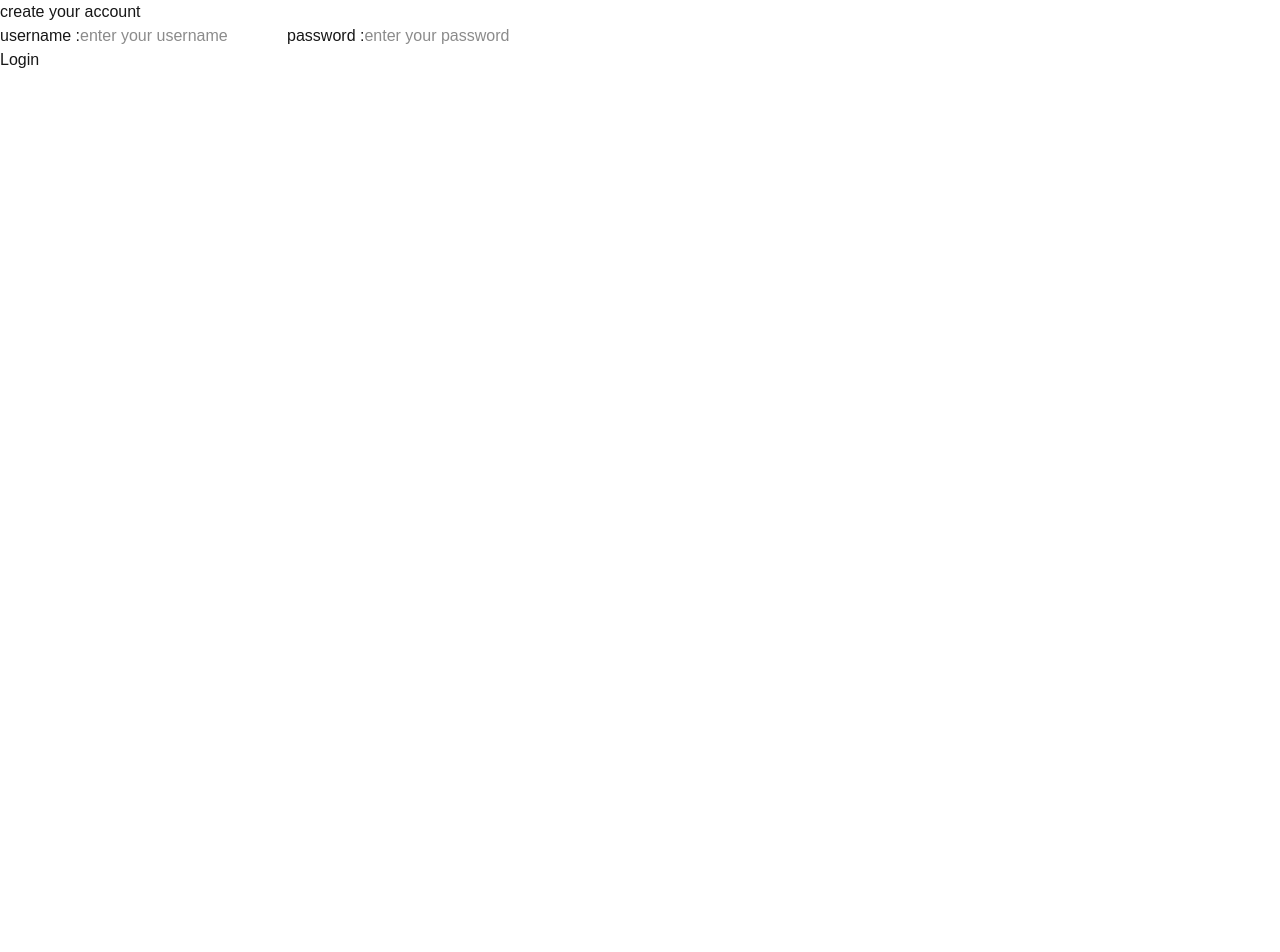
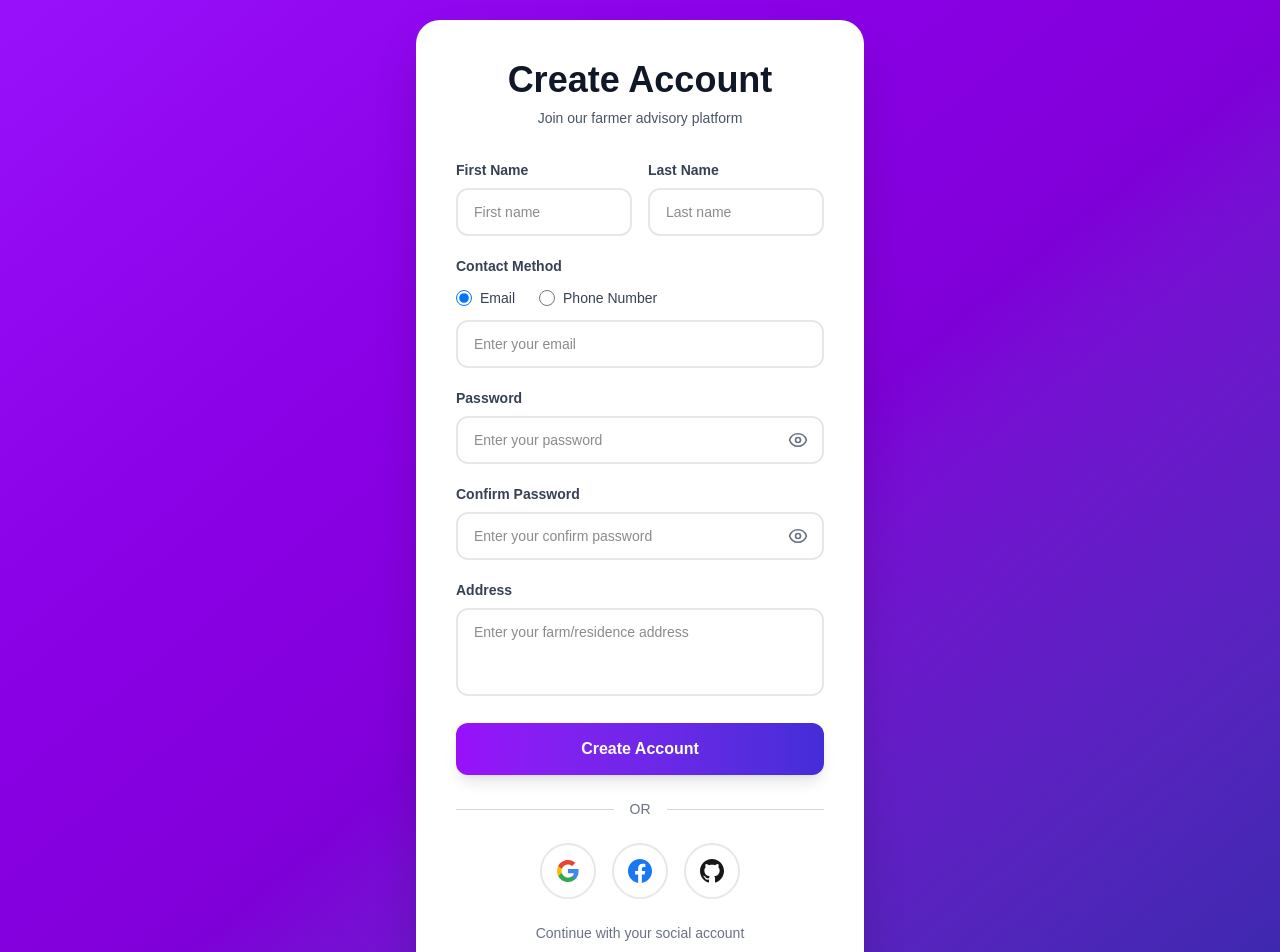
Before and after one commit to Basikavamshi/FADSS, a Next.js app in the folder my-app/: page /signup in a window 1280 px wide. Shown: the top 952 px of the page. Before the commit the page ends 800 px from the top, so only its background shows below. Built offline with nearby package versions, Linux system fonts and the light colour scheme.

Commit message:
karthikUpdated

```diff
--- a/my-app/src/app/signup/page.tsx
+++ b/my-app/src/app/signup/page.tsx
@@ -1,22 +1,215 @@
-import React from 'react'
-import Link from 'next/link'
-function Singup() {
+"use client"
+
+import React, { useState } from 'react';
+
+function Signup() {
+  const [formData, setFormData] = useState({
+    firstName: '',
+    lastName: '',
+    email: '',
+    phone: '',
+    password: '',
+    confirmPassword: '',
+    address: ''
+  });
+  const [showPassword, setShowPassword] = useState(false);
+  const [showConfirmPassword, setShowConfirmPassword] = useState(false);
+  const [contactMethod, setContactMethod] = useState('email');
+
+  const handleChange = (e) => {
+    setFormData({ ...formData, [e.target.name]: e.target.value });
+  };
+
+  const handleSubmit = () => {
+    if (contactMethod === 'email' && !formData.email) {
+      alert('Please enter your email address');
+      return;
+    }
+    if (contactMethod === 'phone' && !formData.phone) {
+      alert('Please enter your phone number');
+      return;
+    }
+    if (formData.password !== formData.confirmPassword) {
+      alert('Passwords do not match!');
+      return;
+    }
+    console.log('Form submitted:', formData, 'Contact method:', contactMethod);
+  };
+
+  const PasswordInput = ({ name, label, show, setShow }) => (
+    <div>
+      <label className="block mb-2 text-sm font-semibold text-gray-700">{label}</label>
+      <div className="relative">
+        <input
+          type={show ? "text" : "password"}
+          name={name}
+          value={formData[name]}
+          onChange={handleChange}
+          placeholder={`Enter your ${label.toLowerCase()}`}
+          required
+          className="w-full px-4 py-3 pr-12 border-2 border-gray-200 rounded-xl text-sm focus:border-purple-600 focus:outline-none transition-colors"
+        />
+        <button
+          type="button"
+          onClick={() => setShow(!show)}
+          className="absolute right-4 top-1/2 -translate-y-1/2 text-gray-500 hover:text-gray-700"
+        >
+          <svg xmlns="http://www.w3.org/2000/svg" fill="none" viewBox="0 0 24 24" strokeWidth={2} stroke="currentColor" className="w-5 h-5">
+            {show ? (
+              <path strokeLinecap="round" strokeLinejoin="round" d="M3.98 8.223A10.477 10.477 0 001.934 12C3.226 16.338 7.244 19.5 12 19.5c.993 0 1.953-.138 2.863-.395M6.228 6.228A10.45 10.45 0 0112 4.5c4.756 0 8.773 3.162 10.065 7.498a10.523 10.523 0 01-4.293 5.774M6.228 6.228L3 3m3.228 3.228l3.65 3.65m7.894 7.894L21 21m-3.228-3.228l-3.65-3.65m0 0a3 3 0 10-4.243-4.243m4.242 4.242L9.88 9.88" />
+            ) : (
+              <>
+                <path strokeLinecap="round" strokeLinejoin="round" d="M2.036 12.322a1.012 1.012 0 010-.639C3.423 7.51 7.36 4.5 12 4.5c4.638 0 8.573 3.007 9.963 7.178.07.207.07.431 0 .639C20.577 16.49 16.64 19.5 12 19.5c-4.638 0-8.573-3.007-9.963-7.178z" />
+                <path strokeLinecap="round" strokeLinejoin="round" d="M15 12a3 3 0 11-6 0 3 3 0 016 0z" />
+              </>
+            )}
+          </svg>
+        </button>
+      </div>
+    </div>
+  );
+
+  const SocialButton = ({ provider, icon }) => (
+    <button
+      onClick={() => console.log(`Login with ${provider}`)}
+      className="w-14 h-14 flex items-center justify-center border-2 border-gray-200 rounded-full hover:border-gray-300 hover:bg-gray-50 transition-all duration-200 hover:shadow-md"
+      title={`Continue with ${provider}`}
+    >
+      {icon}
+    </button>
+  );
+
   return (
-    <div>
-        <div>create your account </div>
-        <div>
-           <label>username :</label>
-           <input type='text' placeholder='enter your username'/>
-            <label>password :</label>
-           <input type='password' placeholder='enter your password'/>
-
-        </div>
-        <div>
-            <button type='button'>Login</button>
+    <div className="min-h-screen flex items-center justify-center bg-gradient-to-br from-purple-600 via-purple-700 to-indigo-800 p-5">
+      <div className="bg-white rounded-3xl shadow-2xl p-10 w-full max-w-md">
+        <div className="text-center mb-8">
+          <h1 className="text-4xl font-bold text-gray-900 mb-2">Create Account</h1>
+          <p className="text-gray-600 text-sm">Join our farmer advisory platform</p>
         </div>
 
+        <div className="space-y-5">
+          <div className="grid grid-cols-2 gap-4">
+            {['firstName', 'lastName'].map((field) => (
+              <div key={field}>
+                <label className="block mb-2 text-sm font-semibold text-gray-700">
+                  {field === 'firstName' ? 'First Name' : 'Last Name'}
+                </label>
+                <input
+                  type="text"
+                  name={field}
+                  value={formData[field]}
+                  onChange={handleChange}
+                  placeholder={field === 'firstName' ? 'First name' : 'Last name'}
+                  required
+                  className="w-full px-4 py-3 border-2 border-gray-200 rounded-xl text-sm focus:border-purple-600 focus:outline-none transition-colors"
+                />
+              </div>
+            ))}
+          </div>
+
+          <div>
+            <label className="block mb-3 text-sm font-semibold text-gray-700">Contact Method</label>
+            <div className="flex gap-6 mb-3">
+              {['email', 'phone'].map((method) => (
+                <label key={method} className="flex items-center cursor-pointer">
+                  <input
+                    type="radio"
+                    name="contactMethod"
+                    value={method}
+                    checked={contactMethod === method}
+                    onChange={(e) => setContactMethod(e.target.value)}
+                    className="w-4 h-4 text-purple-600 border-gray-300 focus:ring-purple-500"
+                  />
+                  <span className="ml-2 text-sm text-gray-700">
+                    {method === 'email' ? 'Email' : 'Phone Number'}
+                  </span>
+                </label>
+              ))}
+            </div>
+
+            {contactMethod === 'email' && (
+              <input
+                type="email"
+                name="email"
+                value={formData.email}
+                onChange={handleChange}
+                placeholder="Enter your email"
+                className="w-full px-4 py-3 border-2 border-gray-200 rounded-xl text-sm focus:border-purple-600 focus:outline-none transition-colors"
+              />
+            )}
+
+            {contactMethod === 'phone' && (
+              <input
+                type="tel"
+                name="phone"
+                value={formData.phone}
+                onChange={handleChange}
+                placeholder="Enter your phone number"
+                className="w-full px-4 py-3 border-2 border-gray-200 rounded-xl text-sm focus:border-purple-600 focus:outline-none transition-colors"
+              />
+            )}
+          </div>
+
+          <PasswordInput name="password" label="Password" show={showPassword} setShow={setShowPassword} />
+          <PasswordInput name="confirmPassword" label="Confirm Password" show={showConfirmPassword} setShow={setShowConfirmPassword} />
+
+          <div>
+            <label className="block mb-2 text-sm font-semibold text-gray-700">Address</label>
+            <textarea
+              name="address"
+              value={formData.address}
+              onChange={handleChange}
+              placeholder="Enter your farm/residence address"
+              rows="3"
+              required
+              className="w-full px-4 py-3 border-2 border-gray-200 rounded-xl text-sm focus:border-purple-600 focus:outline-none transition-colors resize-none"
+            />
+          </div>
+
+          <button
+            onClick={handleSubmit}
+            className="w-full py-3.5 bg-gradient-to-r from-purple-600 to-indigo-700 text-white rounded-xl text-base font-semibold shadow-lg hover:shadow-xl hover:-translate-y-0.5 transition-all duration-200"
+          >
+            Create Account
+          </button>
+        </div>
+
+        <div className="flex items-center my-6">
+          <div className="flex-1 h-px bg-gray-300"></div>
+          <span className="px-4 text-sm text-gray-500">OR</span>
+          <div className="flex-1 h-px bg-gray-300"></div>
+        </div>
+
+        <div className="flex justify-center items-center gap-4 mb-6">
+          <SocialButton provider="Google" icon={
+            <svg width="24" height="24" viewBox="0 0 24 24">
+              <path fill="#4285F4" d="M22.56 12.25c0-.78-.07-1.53-.2-2.25H12v4.26h5.92c-.26 1.37-1.04 2.53-2.21 3.31v2.77h3.57c2.08-1.92 3.28-4.74 3.28-8.09z"/>
+              <path fill="#34A853" d="M12 23c2.97 0 5.46-.98 7.28-2.66l-3.57-2.77c-.98.66-2.23 1.06-3.71 1.06-2.86 0-5.29-1.93-6.16-4.53H2.18v2.84C3.99 20.53 7.7 23 12 23z"/>
+              <path fill="#FBBC05" d="M5.84 14.09c-.22-.66-.35-1.36-.35-2.09s.13-1.43.35-2.09V7.07H2.18C1.43 8.55 1 10.22 1 12s.43 3.45 1.18 4.93l2.85-2.22.81-.62z"/>
+              <path fill="#EA4335" d="M12 5.38c1.62 0 3.06.56 4.21 1.64l3.15-3.15C17.45 2.09 14.97 1 12 1 7.7 1 3.99 3.47 2.18 7.07l3.66 2.84c.87-2.6 3.3-4.53 6.16-4.53z"/>
+            </svg>
+          } />
+          <SocialButton provider="Facebook" icon={
+            <svg width="24" height="24" viewBox="0 0 24 24" fill="#1877F2">
+              <path d="M24 12.073c0-6.627-5.373-12-12-12s-12 5.373-12 12c0 5.99 4.388 10.954 10.125 11.854v-8.385H7.078v-3.47h3.047V9.43c0-3.007 1.792-4.669 4.533-4.669 1.312 0 2.686.235 2.686.235v2.953H15.83c-1.491 0-1.956.925-1.956 1.874v2.25h3.328l-.532 3.47h-2.796v8.385C19.612 23.027 24 18.062 24 12.073z"/>
+            </svg>
+          } />
+          <SocialButton provider="GitHub" icon={
+            <svg width="24" height="24" viewBox="0 0 24 24" fill="#181717">
+              <path d="M12 0c-6.626 0-12 5.373-12 12 0 5.302 3.438 9.8 8.207 11.387.599.111.793-.261.793-.577v-2.234c-3.338.726-4.033-1.416-4.033-1.416-.546-1.387-1.333-1.756-1.333-1.756-1.089-.745.083-.729.083-.729 1.205.084 1.839 1.237 1.839 1.237 1.07 1.834 2.807 1.304 3.492.997.107-.775.418-1.305.762-1.604-2.665-.305-5.467-1.334-5.467-5.931 0-1.311.469-2.381 1.236-3.221-.124-.303-.535-1.524.117-3.176 0 0 1.008-.322 3.301 1.23.957-.266 1.983-.399 3.003-.404 1.02.005 2.047.138 3.006.404 2.291-1.552 3.297-1.23 3.297-1.23.653 1.653.242 2.874.118 3.176.77.84 1.235 1.911 1.235 3.221 0 4.609-2.807 5.624-5.479 5.921.43.372.823 1.102.823 2.222v3.293c0 .319.192.694.801.576 4.765-1.589 8.199-6.086 8.199-11.386 0-6.627-5.373-12-12-12z"/>
+            </svg>
+          } />
+        </div>
+
+        <p className="text-center text-sm text-gray-500 mb-6">Continue with your social account</p>
+
+        <div className="text-center text-sm text-gray-600">
+          Already have an account?{' '}
+          <a href="/login" className="text-purple-600 font-semibold hover:underline">Sign in</a>
+        </div>
+      </div>
     </div>
-  )
+  );
 }
 
-export default Singup
+export default Signup;
--- a/my-app/src/app/welcome.tsx
+++ b/my-app/src/app/welcome.tsx
@@ -5,7 +5,7 @@ function Welcome() {
   const controlVideo=(time:number)=>{
     if(videoRef.current){
       videoRef.current.currentTime=time;
-      videoRef.current.pause();
+      videoRef.current.play();
     }
 
   }
```
Also changed, not shown: 1 other file (tests, documents, lock files or other folders).
